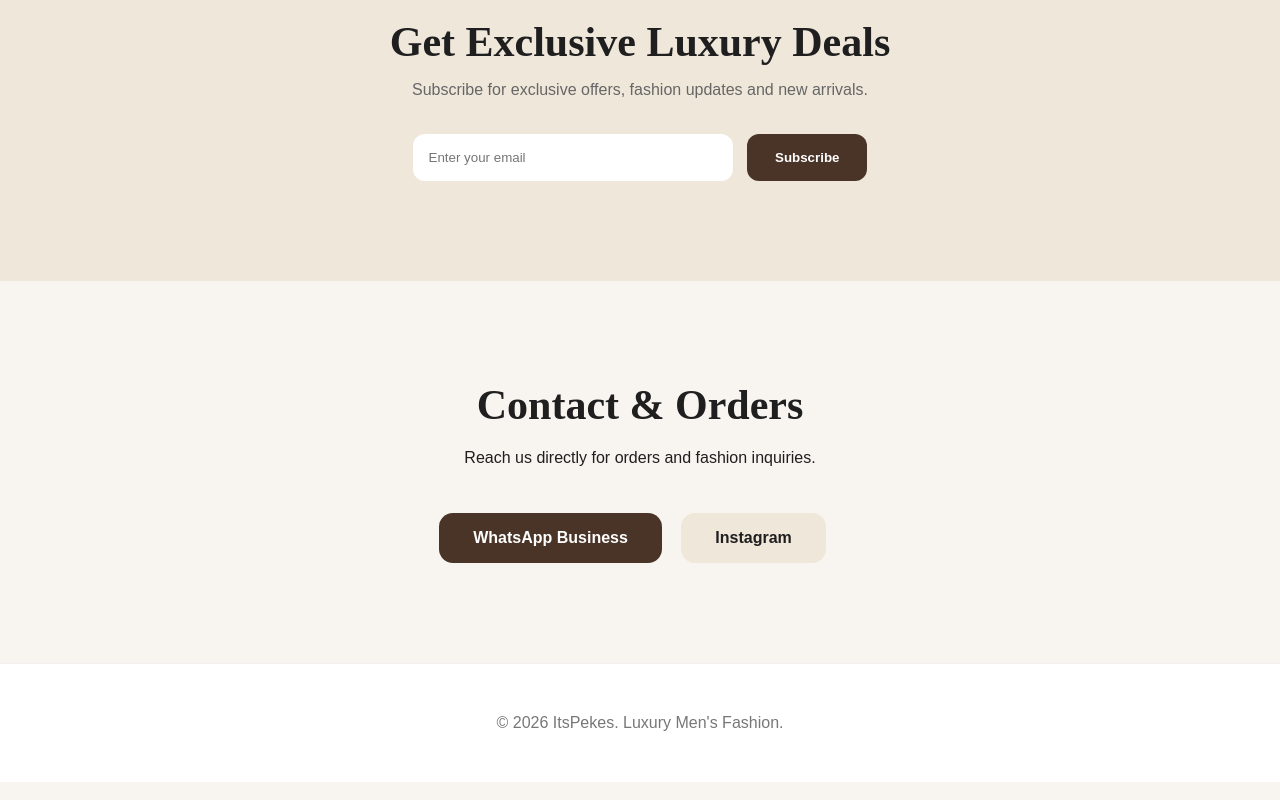
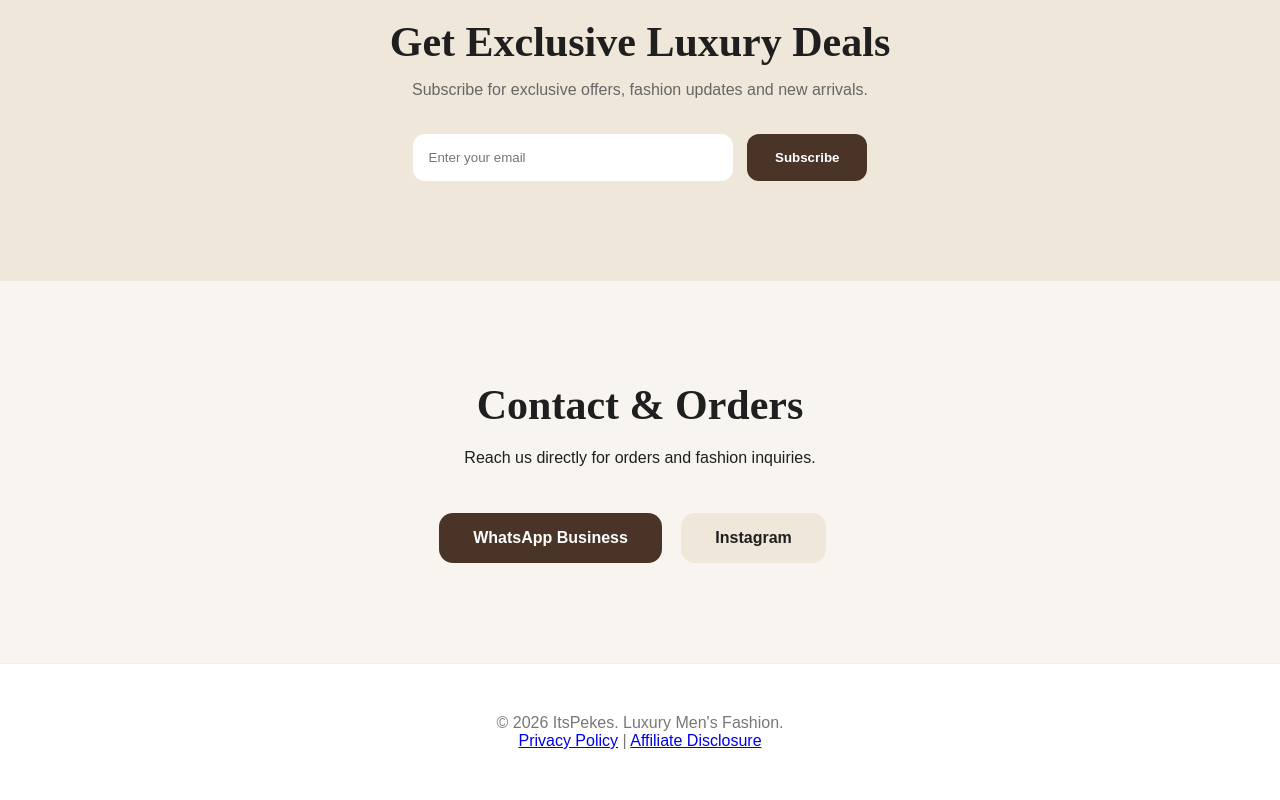
Before and after one commit to chairmanpeke892-create/itspekes-shop, a plain HTML site: page index.html in a window 1280 px wide. Shown: the part 3634-4434 px from the top of the page. Drawn offline with Linux system fonts and the light colour scheme.

Commit message:
Update index.html

```diff
--- a/index.html
+++ b/index.html
@@ -778,6 +778,11 @@ Instagram
 © 2026 ItsPekes. Luxury Men's Fashion.
 </p>
 
+<p>
+<a href="privacy-policy.html">Privacy Policy</a> |
+<a href="affiliate-disclosure.html">Affiliate Disclosure</a>
+</p>
+
 </footer>
 
 </body>
```
